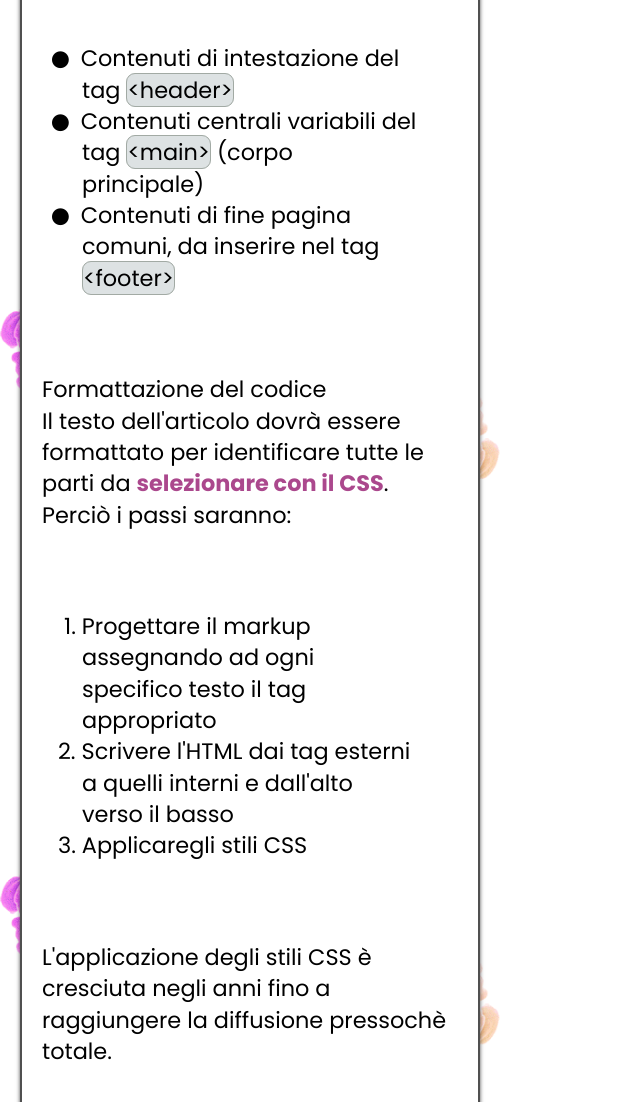
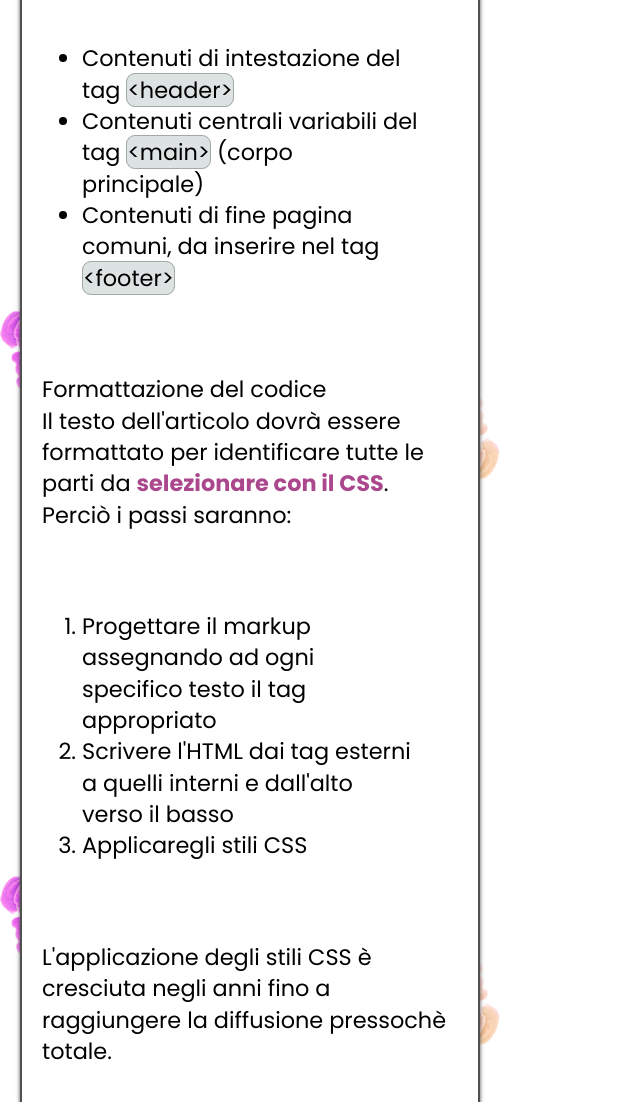
Before and after one commit to GabrieleBongio/Esercitazioni-Epicode, a plain HTML site: page Esercizio1.4/index.html in a window 1280 px wide. Shown: the part 992-2094 px from the top of the page, without its empty margins (0-640 px from the left). Drawn offline with Linux system fonts and the light colour scheme.

Commit message:
Esercizio 1.4 definitivo

```diff
--- a/Esercizio1.4/assets/css/style.css
+++ b/Esercizio1.4/assets/css/style.css
@@ -76,16 +76,12 @@ article ul,ol {
     padding: 40px;
 }
 
-article ul li {
-    text-indent: -15px;
+article ul {
+    list-style-type: disc;
 }
 
-.number {
-    text-indent: -24px;
-}
-
-.one {
-    text-indent: -18px;
+article ol {
+    list-style: decimal;
 }
 
 .tag {
--- a/Esercizio1.4/index.html
+++ b/Esercizio1.4/index.html
@@ -30,15 +30,15 @@
         <p>La prima cosa da fare è suddividere in blocchi logici la pagina, identificando le <strong>parti comuni</strong> da applicare a tutte le pagine</p>
         <p>Le varie aree saranno quindi suddivise in:</p>
         <ul>
-            <li><i class="fas fa-circle fa-xs"></i> &nbsp;Contenuti di intestazione del tag <span class="tag">&lt;header&gt;</span></li>
-            <li><i class="fas fa-circle fa-xs"></i> &nbsp;Contenuti centrali variabili del tag <span class="tag">&lt;main&gt;</span> (corpo principale)</li>
-            <li><i class="fas fa-circle fa-xs"></i> &nbsp;Contenuti di fine pagina comuni, da inserire nel tag <span class="tag">&lt;footer&gt;</span></li>
+            <li>Contenuti di intestazione del tag <span class="tag">&lt;header&gt;</span></li>
+            <li>Contenuti centrali variabili del tag <span class="tag">&lt;main&gt;</span> (corpo principale)</li>
+            <li>Contenuti di fine pagina comuni, da inserire nel tag <span class="tag">&lt;footer&gt;</span></li>
         </ul>
         <p>Formattazione del codice<br>Il testo dell'articolo dovrà essere formattato per identificare tutte le parti da <strong>selezionare con il CSS</strong>. Perciò i passi saranno:</p>
         <ol>
-            <li class="one">1. Progettare il markup assegnando ad ogni specifico testo il tag appropriato</li>
-            <li class="number">2. Scrivere l'HTML dai tag esterni a quelli interni e dall'alto verso il basso</li>
-            <li class="number">3. Applicaregli stili CSS</li>
+            <li>Progettare il markup assegnando ad ogni specifico testo il tag appropriato</li>
+            <li>Scrivere l'HTML dai tag esterni a quelli interni e dall'alto verso il basso</li>
+            <li>Applicaregli stili CSS</li>
         </ol>
         <p>L'applicazione degli stili CSS è cresciuta negli anni fino a raggiungere la diffusione pressochè totale.</p>
         <table>
```
